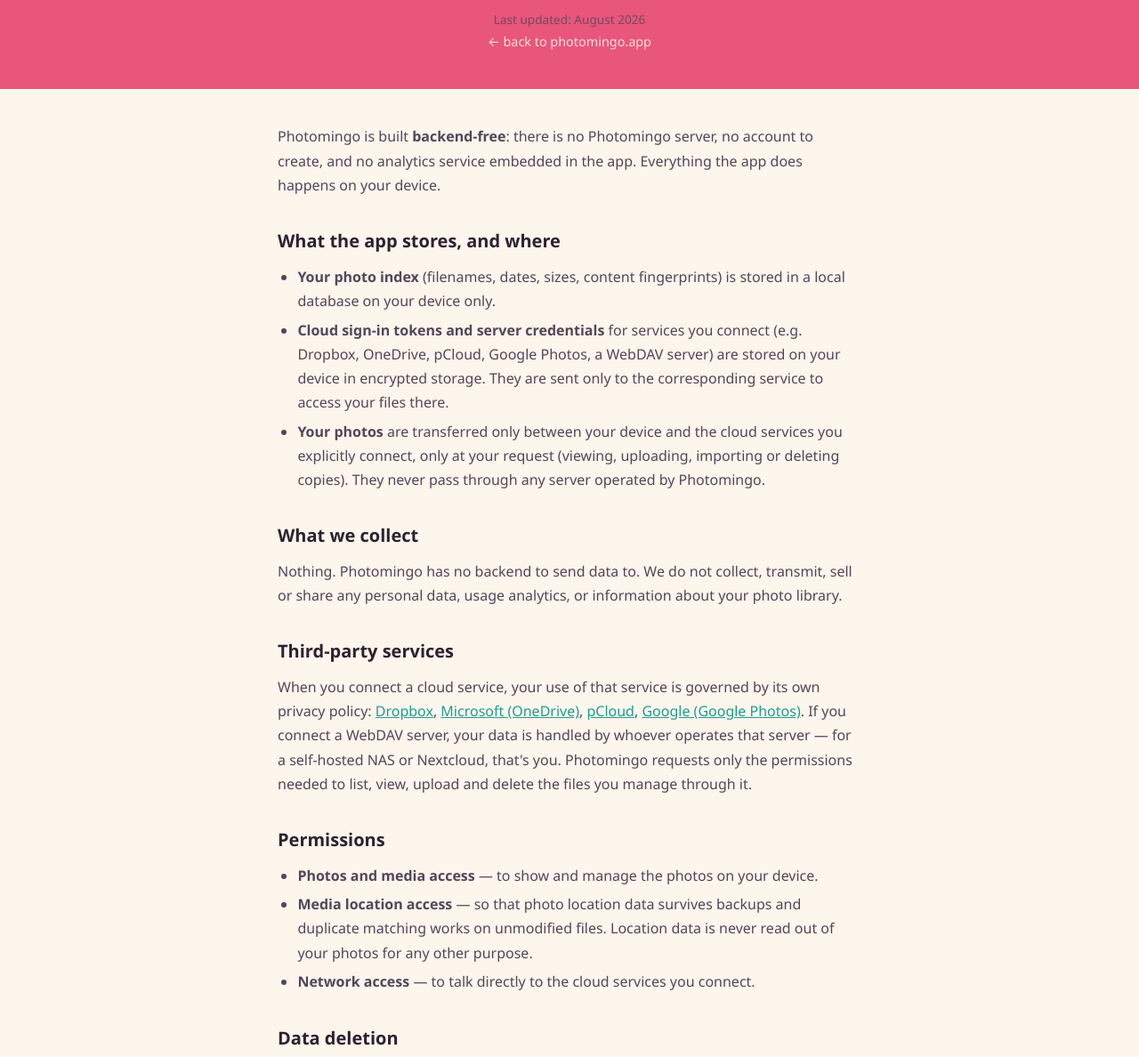
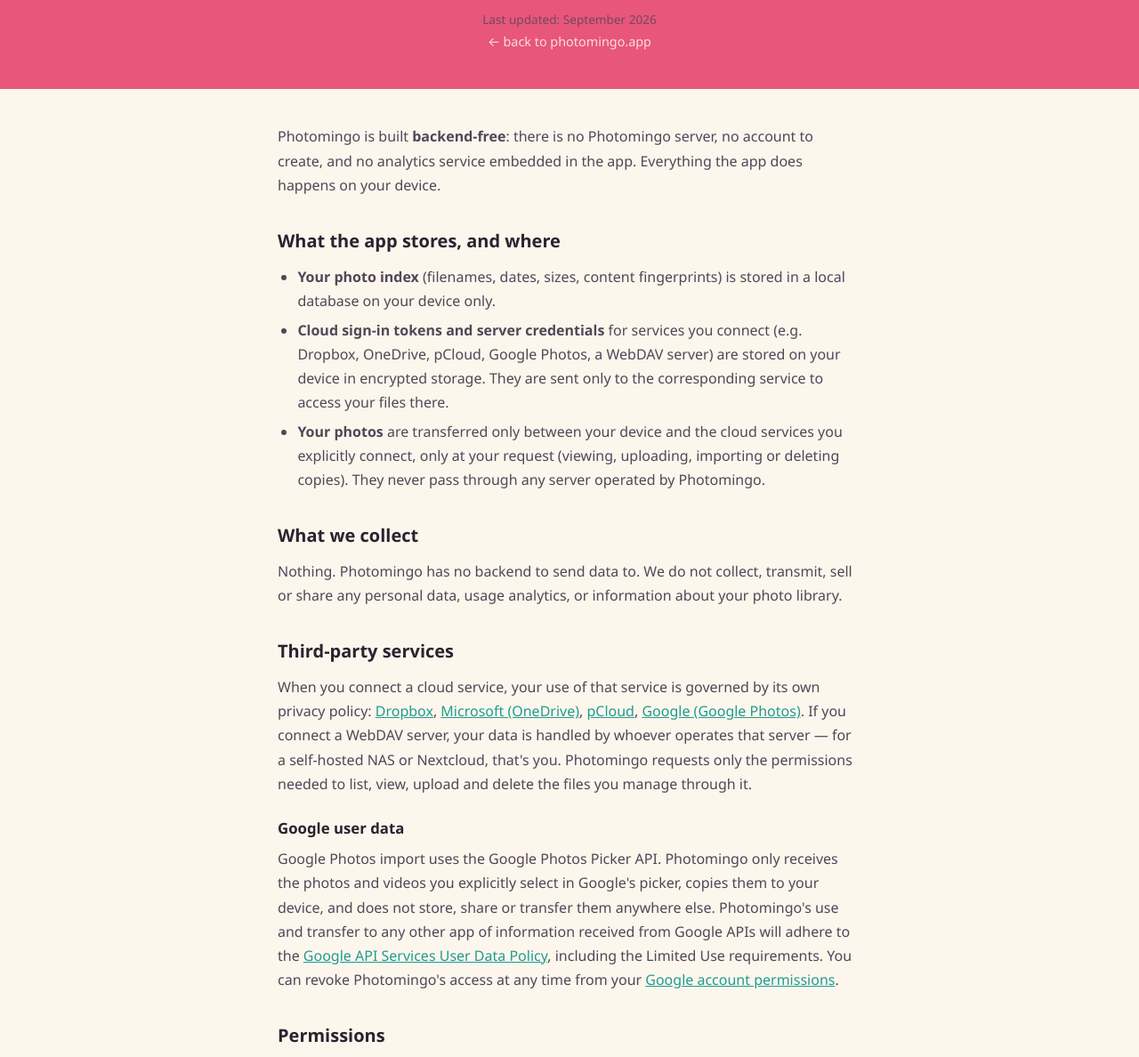
Before and after one commit to atloiaco-arch/photomingo-site, a plain HTML site: page privacy.html in a window 1280 px wide. Shown: the part 88-1276 px from the top of the page at 89% size. Drawn offline with Linux system fonts and the light colour scheme.

Commit message:
Privacy policy: add Google user data / Limited Use disclosure
Required for OAuth consent-screen verification of the Photos Picker scope.

Co-Authored-By: Claude Fable 5.1 <noreply@anthropic.com>
Claude-Session: https://claude.ai/code/session_016vAJemMMWxTMV4mEhpPfJD

```diff
--- a/privacy.html
+++ b/privacy.html
@@ -15,6 +15,7 @@
   header a { color: var(--cream); font-size: 0.9rem; opacity: 0.85; text-decoration: none; }
   main { max-width: 44rem; margin: 0 auto; padding: 2.5rem 1.5rem 4rem; }
   h2 { font-size: 1.25rem; margin: 2rem 0 0.6rem; }
+  h3 { font-size: 1.05rem; margin: 1.4rem 0 0.4rem; }
   p, li { color: var(--ink-soft); }
   ul { padding-left: 1.4rem; margin: 0.5rem 0; }
   li { margin: 0.35rem 0; }
@@ -25,7 +26,7 @@
 <body>
 <header>
   <h1>Photomingo Privacy Policy</h1>
-  <p class="updated">Last updated: August 2026</p>
+  <p class="updated">Last updated: September 2026</p>
   <p><a href="index.html">← back to photomingo.app</a></p>
 </header>
 <main>
@@ -43,6 +44,9 @@
 
   <h2>Third-party services</h2>
   <p>When you connect a cloud service, your use of that service is governed by its own privacy policy: <a href="https://www.dropbox.com/privacy">Dropbox</a>, <a href="https://privacy.microsoft.com/">Microsoft (OneDrive)</a>, <a href="https://www.pcloud.com/privacy_policy.html">pCloud</a>, <a href="https://policies.google.com/privacy">Google (Google Photos)</a>. If you connect a WebDAV server, your data is handled by whoever operates that server — for a self-hosted NAS or Nextcloud, that's you. Photomingo requests only the permissions needed to list, view, upload and delete the files you manage through it.</p>
+
+  <h3>Google user data</h3>
+  <p>Google Photos import uses the Google Photos Picker API. Photomingo only receives the photos and videos you explicitly select in Google's picker, copies them to your device, and does not store, share or transfer them anywhere else. Photomingo's use and transfer to any other app of information received from Google APIs will adhere to the <a href="https://developers.google.com/terms/api-services-user-data-policy">Google API Services User Data Policy</a>, including the Limited Use requirements. You can revoke Photomingo's access at any time from your <a href="https://myaccount.google.com/permissions">Google account permissions</a>.</p>
 
   <h2>Permissions</h2>
   <ul>
```
